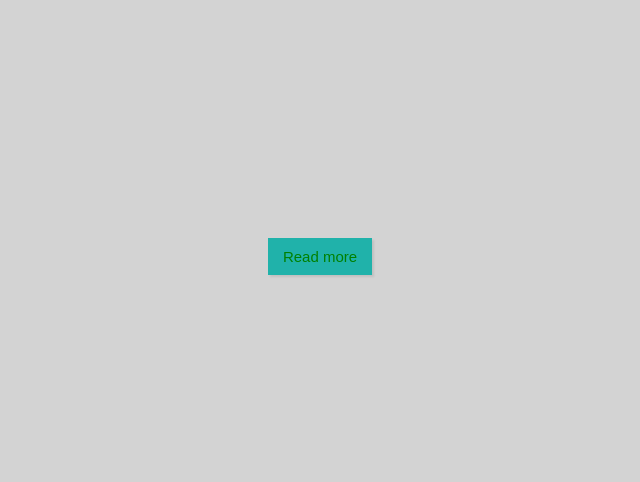
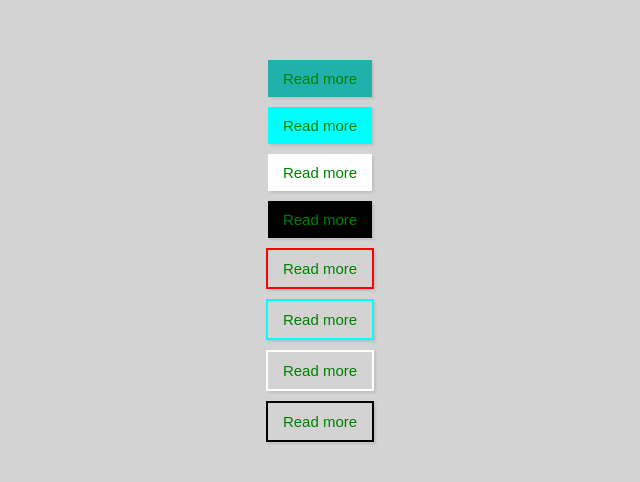
Before and after one commit to ramyamuttireddy/React-learning, a React (Create React App) app: page / in a window 1280 px wide. Shown: the part 144-626 px from the top of the page, without its empty margins (320-960 px from the left). Built offline with nearby package versions, Linux system fonts and the light colour scheme.

Commit message:
third-commit

```diff
--- a/src/App.js
+++ b/src/App.js
@@ -19,7 +19,17 @@ function App() {
 
         </a> */}
         <Button text="Read more"  bgColor="primary"  buttonType="solid"/>
+        <Button text="Read more"  bgColor="secondary"  buttonType="solid"/>
+        <Button text="Read more"  bgColor="white"  buttonType="solid"/>
+        <Button text="Read more"  bgColor="black"  buttonType="solid"/>
+
+        <Button text="Read more"  bgColor="primary"  buttonType="outline"/>
+        <Button text="Read more"  bgColor="secondary"  buttonType="outline"/>
+        <Button text="Read more"  bgColor="white"  buttonType="outline"/>
+        <Button text="Read more"  bgColor="black"  buttonType="outline"/>
+
       </header>
+
 
     </div>
   );
--- a/src/components/Buttons/button.scss
+++ b/src/components/Buttons/button.scss
@@ -4,6 +4,7 @@ button{
     font-size: 15px;
     border-style: none;
     box-shadow: 2px 2px 2px silver;
+    margin-bottom: 10px;
 }
 .primary{
     background-color: lightseagreen;
```
